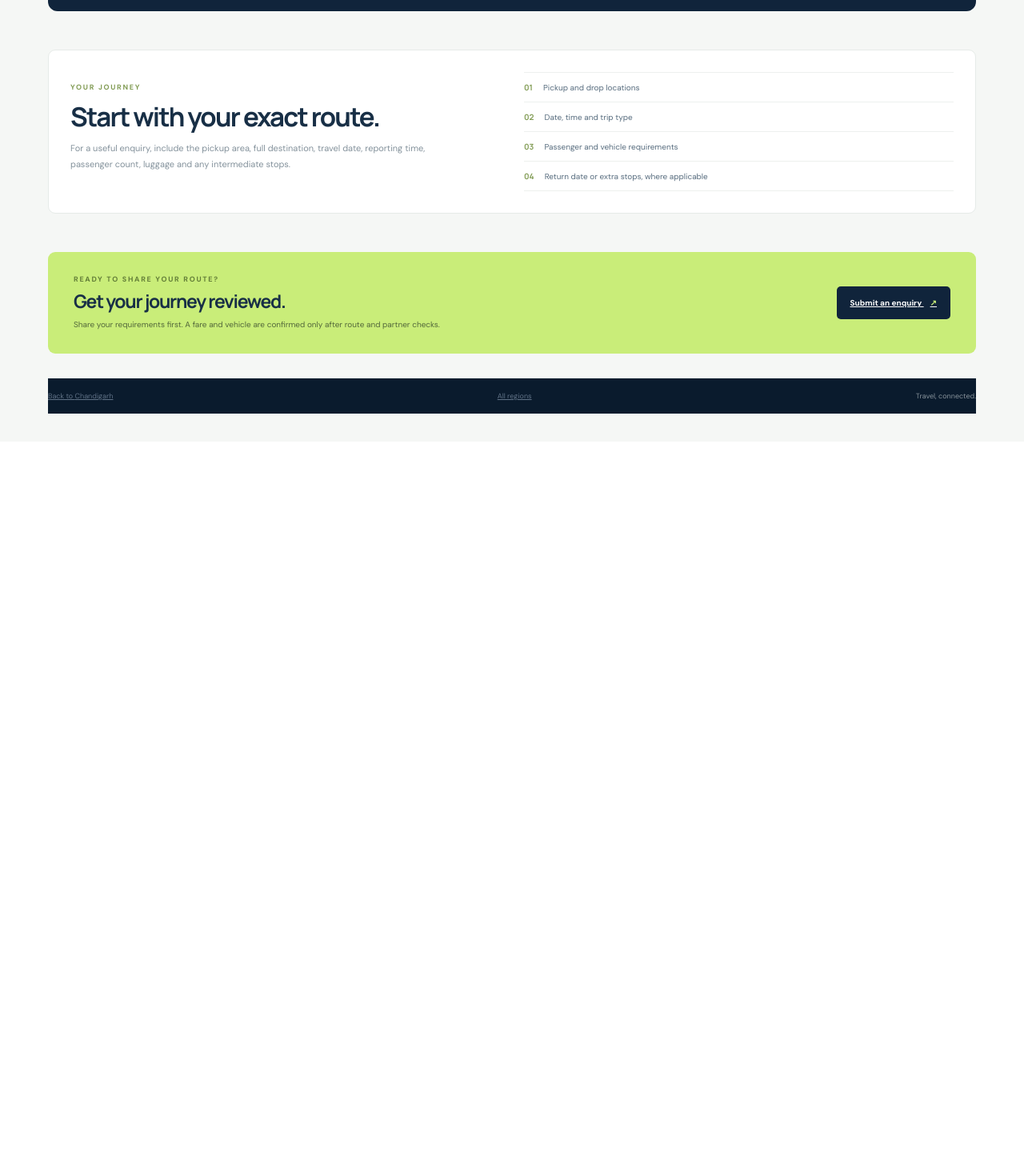
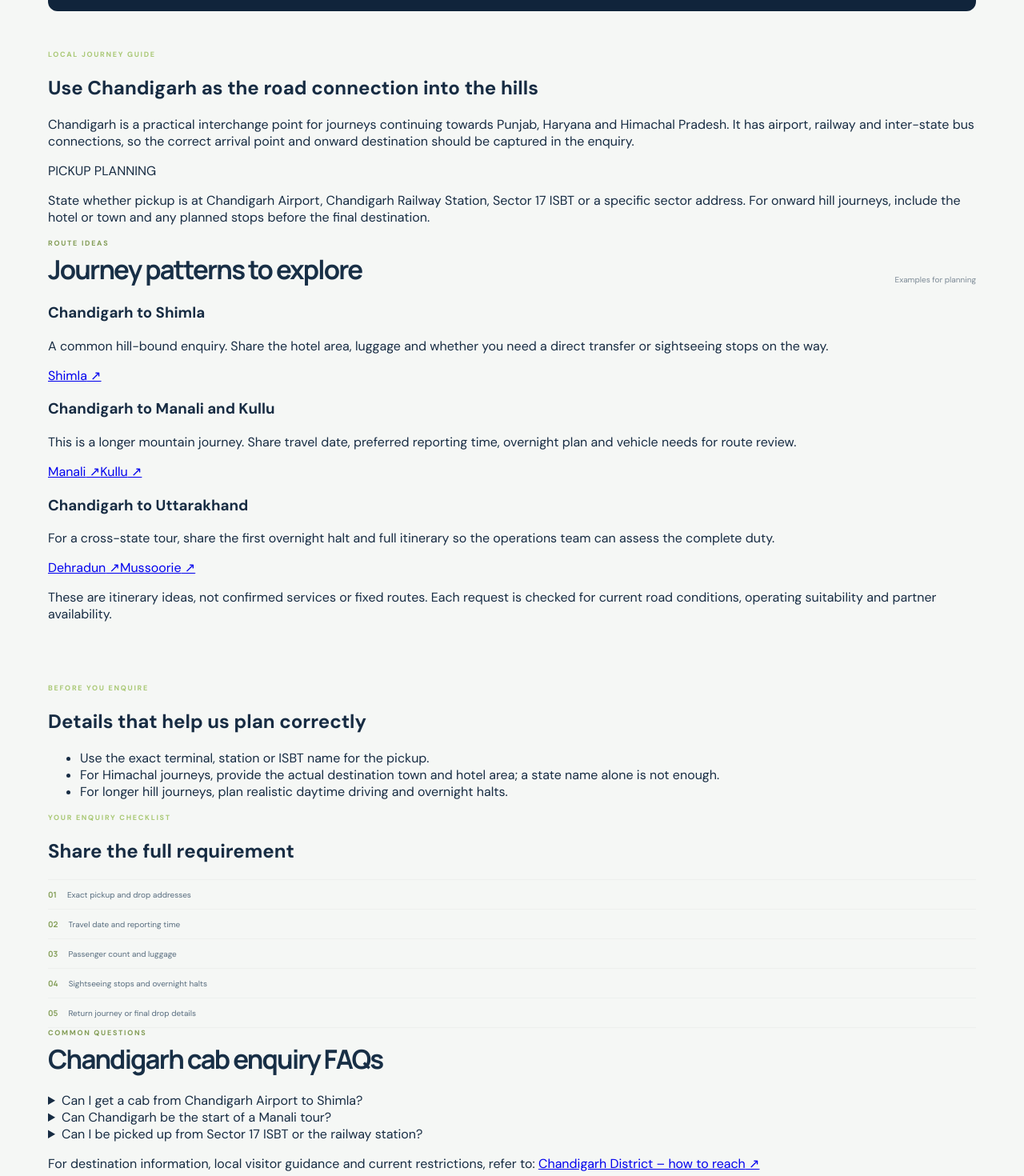
Before and after one commit to cabsdehra-Alegrator/Ale-gator-Website-, a Next.js app: page /locations/chandigarh/chandigarh in a window 1280 px wide. Shown: the part 600-2070 px from the top of the page at 80% size. Before the commit the page ends 1152 px from the top, so only its background shows below. Built offline with nearby package versions, Linux system fonts and the light colour scheme.

Commit message:
Add unique city route guides, planning notes and FAQs

```diff
--- a/app/locations/[state]/[city]/page.tsx
+++ b/app/locations/[state]/[city]/page.tsx
@@ -2,6 +2,7 @@ import type { Metadata } from "next";
 import Link from "next/link";
 import { notFound } from "next/navigation";
 import { LOCATION_STATES, getLocationCity } from "@/lib/locations";
+import { getCityTravelContent } from "@/lib/city-content";
 
 type PageProps = { params: Promise<{ state: string; city: string }> };
 
@@ -17,9 +18,10 @@ export async function generateMetadata({ params }: PageProps): Promise<Metadata>
   const result = getLocationCity(stateSlug, citySlug);
   if (!result) return { title: "City not found | Ale-gator" };
   const { state, city } = result;
+  const travelContent = getCityTravelContent(city.slug);
   return {
     title: city.name + " Cab Enquiry & Outstation Travel | " + state.name + " | Ale-gator",
-    description: city.summary + " Ale-gator checks route feasibility and local partner availability before confirming a fare or booking.",
+    description: (travelContent?.overview ?? city.summary) + " Ale-gator verifies route feasibility and partner availability before confirming a trip.",
     alternates: { canonical: "/locations/" + state.slug + "/" + city.slug },
     keywords: [city.name + " cab enquiry", city.name + " outstation travel", city.name + " intercity cab"]
   };
@@ -30,10 +32,23 @@ export default async function CityLocationPage({ params }: PageProps) {
   const result = getLocationCity(stateSlug, citySlug);
   if (!result) notFound();
   const { state, city } = result;
+  const travelContent = getCityTravelContent(city.slug);
   const otherCities = state.cities.filter((item) => item.slug !== city.slug).slice(0, 6);
+
+  const breadcrumbSchema = {
+    "@context": "https://schema.org",
+    "@type": "BreadcrumbList",
+    itemListElement: [
+      { "@type": "ListItem", position: 1, name: "Home", item: "https://ale-gator.com/" },
+      { "@type": "ListItem", position: 2, name: "States & cities", item: "https://ale-gator.com/locations" },
+      { "@type": "ListItem", position: 3, name: state.name, item: "https://ale-gator.com/locations/" + state.slug },
+      { "@type": "ListItem", position: 4, name: city.name, item: "https://ale-gator.com/locations/" + state.slug + "/" + city.slug }
+    ]
+  };
 
   return (
     <main className="locationPage">
+      <script type="application/ld+json" dangerouslySetInnerHTML={{ __html: JSON.stringify(breadcrumbSchema).replace(/</g, "\\u003c") }} />
       <div className="locationWrap">
         <nav className="locationBreadcrumb" aria-label="Breadcrumb">
           <Link href="/">Home</Link><span>/</span><Link href="/locations">States & cities</Link><span>/</span><Link href={"/locations/" + state.slug}>{state.name}</Link><span>/</span><span>{city.name}</span>
@@ -50,10 +65,84 @@ export default async function CityLocationPage({ params }: PageProps) {
           <Link className="locationPrimaryCta" href="/#plan">Plan a journey from {city.name} <span aria-hidden="true">↗</span></Link>
         </header>
 
-        <section className="locationTravelDetails">
-          <div><p className="locationEyebrow">YOUR JOURNEY</p><h2>Start with your exact route.</h2><p>For a useful enquiry, include the pickup area, full destination, travel date, reporting time, passenger count, luggage and any intermediate stops.</p></div>
-          <div className="locationChecklist"><p><span>01</span> Pickup and drop locations</p><p><span>02</span> Date, time and trip type</p><p><span>03</span> Passenger and vehicle requirements</p><p><span>04</span> Return date or extra stops, where applicable</p></div>
-        </section>
+        {travelContent ? (
+          <>
+            <section className="cityEditorialIntro" aria-labelledby="city-editorial-heading">
+              <div>
+                <p className="locationEyebrow">LOCAL JOURNEY GUIDE</p>
+                <h2 id="city-editorial-heading">{travelContent.heading}</h2>
+                <p>{travelContent.overview}</p>
+              </div>
+              <aside className="cityPickupPanel">
+                <span className="cityPanelLabel">PICKUP PLANNING</span>
+                <p>{travelContent.pickupGuidance}</p>
+              </aside>
+            </section>
+
+            <section className="locationDirectory" aria-labelledby="city-routes-heading">
+              <div className="locationSectionHeading">
+                <div><p className="locationEyebrow">ROUTE IDEAS</p><h2 id="city-routes-heading">Journey patterns to explore</h2></div>
+                <span>Examples for planning</span>
+              </div>
+              <div className="cityRouteGrid">
+                {travelContent.tripPatterns.map((pattern) => (
+                  <article className="cityRouteCard" key={pattern.title}>
+                    <h3>{pattern.title}</h3>
+                    <p>{pattern.detail}</p>
+                    {pattern.links && (
+                      <div className="cityRouteLinks">
+                        {pattern.links.map((item) => <Link href={item.href} key={item.href}>{item.label} ↗</Link>)}
+                      </div>
+                    )}
+                  </article>
+                ))}
+              </div>
+              <p className="cityContentDisclaimer">These are itinerary ideas, not confirmed services or fixed routes. Each request is checked for current road conditions, operating suitability and partner availability.</p>
+            </section>
+
+            <section className="cityPlanningGrid" aria-label="Planning notes and enquiry checklist">
+              <div className="cityPlanningPanel">
+                <p className="locationEyebrow">BEFORE YOU ENQUIRE</p>
+                <h2>Details that help us plan correctly</h2>
+                <ul>{travelContent.planningNotes.map((note) => <li key={note}>{note}</li>)}</ul>
+              </div>
+              <div className="cityPlanningPanel cityEnquiryPanel">
+                <p className="locationEyebrow">YOUR ENQUIRY CHECKLIST</p>
+                <h2>Share the full requirement</h2>
+                <div className="locationChecklist">
+                  <p><span>01</span> Exact pickup and drop addresses</p>
+                  <p><span>02</span> Travel date and reporting time</p>
+                  <p><span>03</span> Passenger count and luggage</p>
+                  <p><span>04</span> Sightseeing stops and overnight halts</p>
+                  <p><span>05</span> Return journey or final drop details</p>
+                </div>
+              </div>
+            </section>
+
+            <section className="cityFaqSection" aria-labelledby="city-faq-heading">
+              <div className="locationSectionHeading">
+                <div><p className="locationEyebrow">COMMON QUESTIONS</p><h2 id="city-faq-heading">{city.name} cab enquiry FAQs</h2></div>
+              </div>
+              <div className="cityFaqList">
+                {travelContent.faqs.map((faq) => (
+                  <details className="cityFaqItem" key={faq.question}>
+                    <summary>{faq.question}</summary>
+                    <p>{faq.answer}</p>
+                  </details>
+                ))}
+              </div>
+            </section>
+
+            {travelContent.officialSource && (
+              <p className="cityOfficialSource">For destination information, local visitor guidance and current restrictions, refer to: <a href={travelContent.officialSource.href} target="_blank" rel="noopener noreferrer">{travelContent.officialSource.label} ↗</a></p>
+            )}
+          </>
+        ) : (
+          <section className="locationTravelDetails">
+            <div><p className="locationEyebrow">YOUR JOURNEY</p><h2>Start with your exact route.</h2><p>For a useful enquiry, include the pickup area, full destination, travel date, reporting time, passenger count, luggage and any intermediate stops. This city page is part of the regional directory; service is confirmed only after route and partner checks.</p></div>
+            <div className="locationChecklist"><p><span>01</span> Pickup and drop locations</p><p><span>02</span> Date, time and trip type</p><p><span>03</span> Passenger and vehicle requirements</p><p><span>04</span> Return date or extra stops, where applicable</p></div>
+          </section>
+        )}
 
         {otherCities.length > 0 && (
           <section className="locationDirectory" aria-labelledby="more-cities-heading">
```
